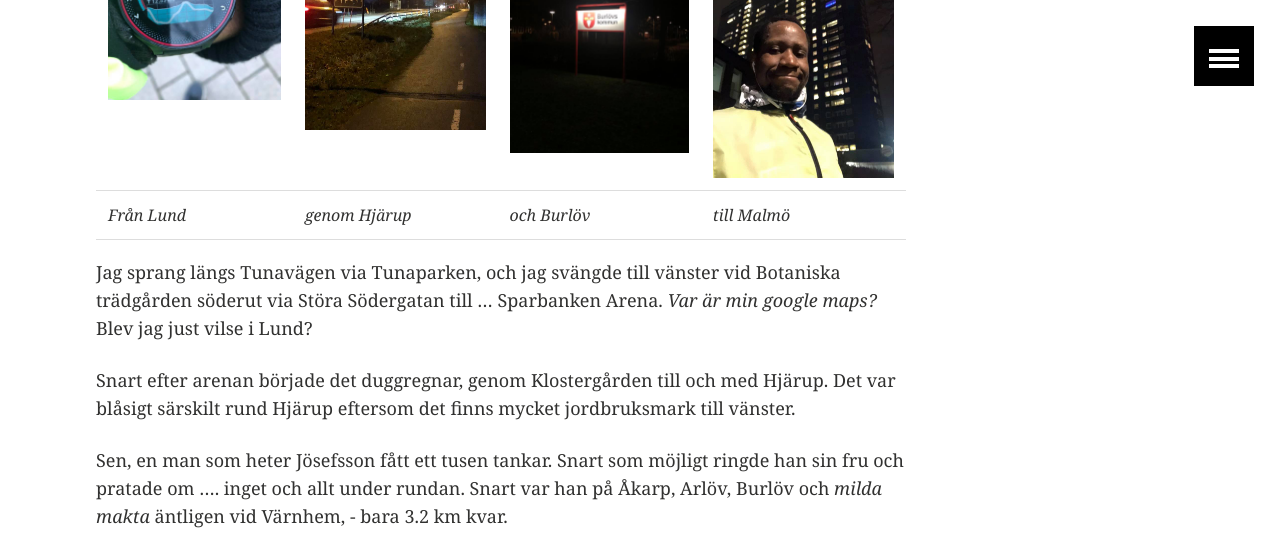
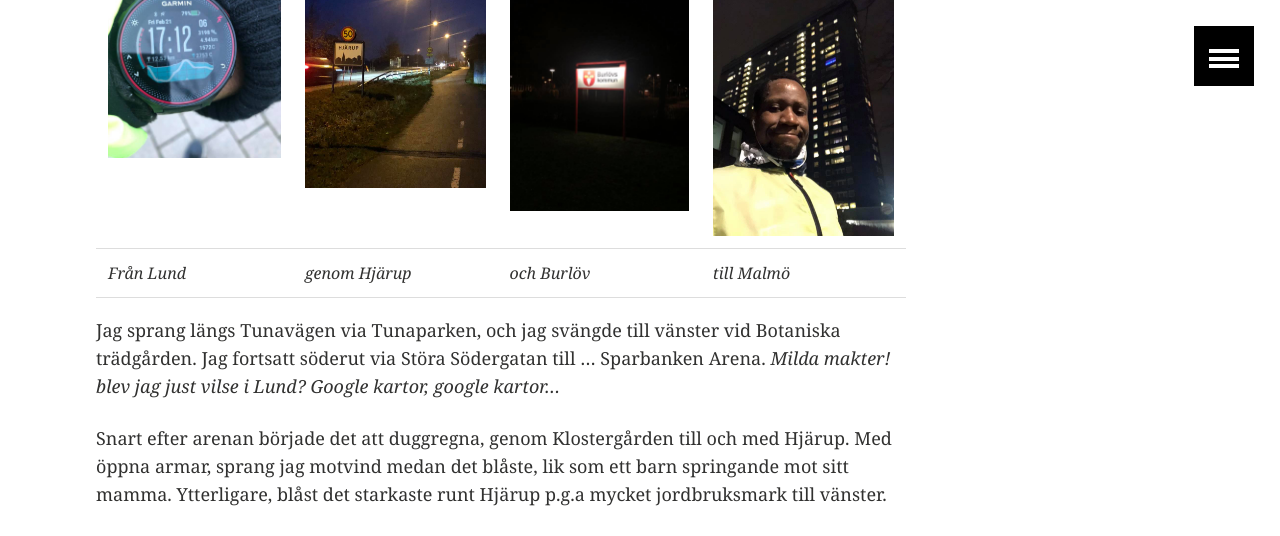
Before and after one commit to MukamaTwo/MukamaTwo.github.io, a Jekyll site: the page built from _posts/2020-02-26-Lund-Malmo-springande.md, in a window 1280 px wide and 1400 px high, scrolled down 869 px. Shown: the top 536 px of the window. Built offline with Jekyll 4.4.1, drawn with Linux system fonts in a browser that asks for light colours; comment, search, counter and statistics services are not loaded; some of the changed text lies outside the part shown.

Commit message:
Update the post. fix a little grammar here and there

```diff
--- a/_posts/2020-02-26-Lund-Malmo-springande.md
+++ b/_posts/2020-02-26-Lund-Malmo-springande.md
@@ -10,11 +10,11 @@
   credit: mukama_2
 ---
 
-Jag pendlar Malmö till Lund varje vardag. Det brukar ta mig drygt 30 minuter med bussen men sist fredag tog det nästan dubbla tiden p.g.a en olycka på vägen.  Igår, en torsdag, tog det likadant dubbla tiden. Jag ser en trend och så en man som heter Josefsson har en sak att bestämma sig. Enkel logik leder till ett enkelt beslut.
+Jag pendlar mellan Malmö och Lund varje vardag. Det brukar ta drygt 50 minuter med bussen dörr till dörr men sista fredagen tog mig mer än 30 minuter p.g.a en olycka på vägen.  Igår, en torsdag, tog det nästan samma tiden. Jag såg en trend och så, upp med hakan, *en man som heter Josefsson* hade en sak att bestämma sig. Enkel logik leder till ett enkelt beslut.
 
-På fredags efter jobbet i Lund, stängde jag av arbetsdatorn och jag bytte kläder till mina springkläder - *jag har ju hela helgen på mig*.
+På fredags, efter jobbet i <i>**Lund**</i>, stängde jag av arbetsdatorn och jag bytte kläder till mina springkläder - *jag hade ju hela helgen på mig*.
 
-Exakt vid klockan tolv over fem, medan jag lyssnar på radio P4 Malmöhus, tog jag mitt<br>
+Exakt vid klockan tolv over fem, bytte jag till P4 <i>**Malmö**hus</i> på mobilen. Samtidigt tog jag mitt...<br>
 &nbsp;&nbsp;&nbsp;&nbsp;*första,*<br>
 &nbsp;&nbsp;&nbsp;&nbsp;&nbsp;&nbsp;&nbsp;&nbsp;*andra,*<br>
 &nbsp;&nbsp;&nbsp;&nbsp;&nbsp;&nbsp;&nbsp;&nbsp;&nbsp;&nbsp;&nbsp;&nbsp;*tredje,*<br>
@@ -24,21 +24,21 @@
 | <img src="../images/lund2Malmo/start.jpg" alt="start" style="width:350px" /> | <br><br><img src="../images/lund2Malmo/hjarup.jpg" alt="hjarup" style="width:350px" /> |<br><br><br><br><img src="../images/lund2Malmo/burlov.jpg" alt="burlov" style="width:350px" /> | <br><br><br><br><br><br><img src="../images/lund2Malmo/kronpr.jpg" alt="kronprinsen" style="width:350px" /> |
 | *Från Lund* | *genom Hjärup* | *och Burlöv* | *till Malmö* |
 
-Jag sprang längs Tunavägen via Tunaparken, och jag svängde till vänster vid Botaniska trädgården söderut via Störa Södergatan till ... Sparbanken Arena. *Var är min google maps?* Blev jag just vilse i Lund?
+Jag sprang längs Tunavägen via Tunaparken, och jag svängde till vänster vid Botaniska trädgården. Jag fortsatt söderut via Störa Södergatan till ... Sparbanken Arena. *Milda makter! blev jag just vilse i Lund? Google kartor, google kartor...*
 
-Snart efter arenan började det duggregnar, genom Klostergården till och med Hjärup. Det var blåsigt särskilt rund Hjärup eftersom det finns mycket jordbruksmark till vänster.
+Snart efter arenan började det att duggregna, genom Klostergården till och med Hjärup. Med öppna armar, sprang jag motvind medan det blåste, lik som ett barn springande mot sitt mamma. Ytterligare, blåst det starkaste runt Hjärup p.g.a mycket jordbruksmark till vänster.
 
-Sen, en man som heter Jösefsson fått ett tusen tankar. Snart som möjligt ringde han sin fru och pratade om .... inget och allt under rundan. Snart var han på Åkarp, Arlöv, Burlöv och *milda makta* äntligen vid Värnhem, - bara 3.2 km kvar.
+Sen, en man som heter Jösefsson fått ett tusen tankar. Snart som möjligt ringde han sin fru och pratade om... [exakt] inget. Snart sprang han förbi Åkarp, Arlöv, Burlöv och sen Värnhem, <i>**Malmö**</i>, - bara 3.2 km kvar.
 
-<iframe width="560" height="315" src="https://www.youtube.com/embed/B82kL6eXyh4" frameborder="1" allow="accelerometer; autoplay; encrypted-media; gyroscope; picture-in-picture" allowfullscreen></iframe>
-
-På Hästhagens IP var det 2,3 mil i två timmar och 18 minuter. Jag var mycket nöjd men jag var också svettig och för trött. Jag behövde att sträcka. Jag har ett träningsgymkort som jag sällan använder trots att gymet ligger precis på bottenvåningen av bostadsområdet men äntligen användade jag det då.
+Äntligen, efter 2,3 mil på 5'58" tempo, var jag på Hästhagens IP. Jag var svettig och för trött men jag var mycket nöjd. Jag behövde att sträcka. Jag har ett träningsgymkort som jag sällan använder trots att gymet ligger precis på bottenvåningen av bostadsområdet men äntligen skulle jag använda det.
 
 >\> *Jag kom, jag såg och jag erövrade.*
 
-Efter rundan fick jag en fråga från min kompis.
-
+<iframe width="560" height="315" src="https://www.youtube.com/embed/B82kL6eXyh4" frameborder="1" allow="accelerometer; autoplay; encrypted-media; gyroscope; picture-in-picture" allowfullscreen></iframe>
+<br>
+Efter rundan fick jag en fråga från min kompis, [William](https://hejsweden.com/en/swedish-names-lists-statistics/).
 > ##### Samtalet
-> *Vän*: Är bussbiljetterna verkligen sånt dyr mellan Lund och Malmö att du måste springa? <br>
-> *Jag*: Nej! Jag undviker trafikstockning på fredag.<br>
+> *William*: Är bussbiljetterna verkligen sånt dyr mellan Lund och Malmö att du måste springa? <br>
+> *Jag*: Nej! Det är fredag så är det mycket trafikstockning.<br>
 > &nbsp;&nbsp;&nbsp;&nbsp;&nbsp;&nbsp;&nbsp;*Tänk om all gjorde så!*
+> *William*: Bwahahaha
```
